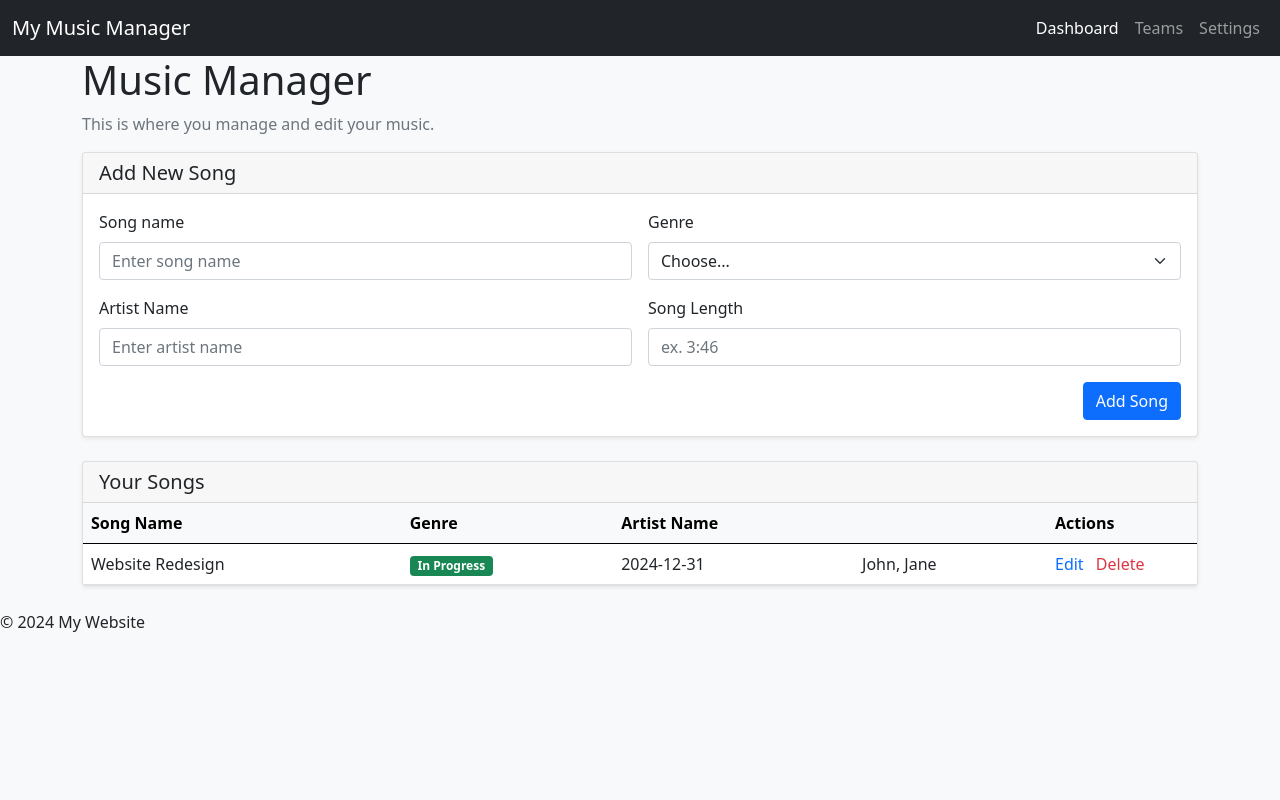
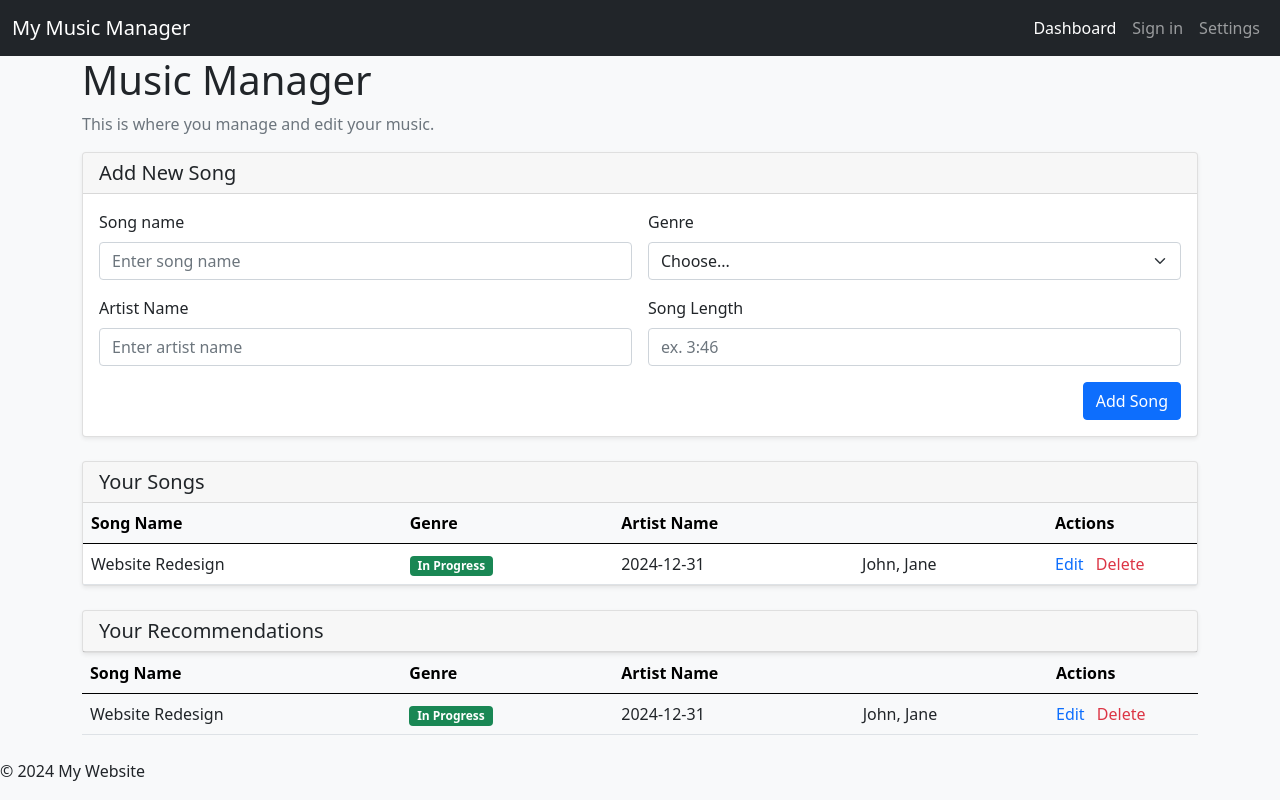
Before and after one commit to Bruce-913/Music-Manager, a Flask app: page / in a window 1280 px wide. Run offline with Flask 3, Linux system fonts and the light colour scheme.

Commit message:
added song recc. placeholder and fixed navbar

```diff
--- a/routes.py
+++ b/routes.py
@@ -5,11 +5,11 @@ from app import app
 def index():
     return render_template('index.html')
 
-@app.route('/about')
-def about():
-    return render_template('about.html')
+@app.route('/settings')
+def settings():
+    return render_template('settings.html')
 
-@app.route('/contact')
+@app.route('/sign-in')
 
-def contact():
-    return render_template('contact.html')
+def sign_in():
+    return render_template('sign-in.html')
--- a/templates/index.html
+++ b/templates/index.html
@@ -28,9 +28,9 @@
         </button>
         <div class="collapse navbar-collapse" id="navbarNav">
             <ul class="navbar-nav ms-auto">
-            <li class="nav-item"><a class="nav-link active" aria-current="page" href="#">Dashboard</a></li>
-            <li class="nav-item"><a class="nav-link" href="#">Teams</a></li>
-            <li class="nav-item"><a class="nav-link" href="#">Settings</a></li>
+            <li class="nav-item"><a class="nav-link active" aria-current="page" href="{{ url_for('index') }}">Dashboard</a></li>
+            <li class="nav-item"><a class="nav-link" href="{{ url_for('sign_in') }}">Sign in </a></li>
+            <li class="nav-item"><a class="nav-link" href="{{ url_for('settings') }}">Settings</a></li>
             </ul>
         </div>
         </div>
@@ -114,6 +114,41 @@
             </div>
             </div>
         </section>
+        <section class="container mb-4">
+            <div class="card shadow-sm">
+                <div class="card-header">
+                    <h2 class="h5 mb-0">Your Recommendations</h2>
+                </div>
+            </div>
+            <div class="table-responsive">
+                <table class="table table-hover align-middle mb-0">
+                <thead class="table-light">
+                    <tr>
+                    <th scope="col">Song Name</th>
+                    <th scope="col">Genre</th>
+                    <th scope="col">Artist Name</th>
+                    <th scope="col"> </th>
+                    <th scope="col" style="width: 150px;">Actions</th>
+                    </tr>
+                </thead>
+                <tbody>
+                    <!-- Example Project Row -->
+                    <tr>
+                    <td>Website Redesign</td>
+                    <td><span class="badge bg-success">In Progress</span></td>
+                    <td>2024-12-31</td>
+                    <td>John, Jane</td>
+                    <td>
+                        <a href="#" class="me-2 text-decoration-none">Edit</a>
+                        <a href="#" class="text-decoration-none text-danger">Delete</a>
+                    </td>
+                    </tr>
+                    <!-- Additional project rows can be added here -->
+                </tbody>
+                </table>
+            </div>
+            </div>
+        </section>
     </main>
     <footer>
         <p>&copy; 2024 My Website</p>
--- /dev/null
+++ b/templates/settings.html
@@ -0,0 +1 @@
+<h1>Settings</h1>
--- /dev/null
+++ b/templates/sign-in.html
@@ -0,0 +1 @@
+<h1>Sign in</h1>
```
Also changed, not shown: other parts of templates/index.html (+1 -1 lines), templates/about.html (deleted), templates/contact.html (deleted).
